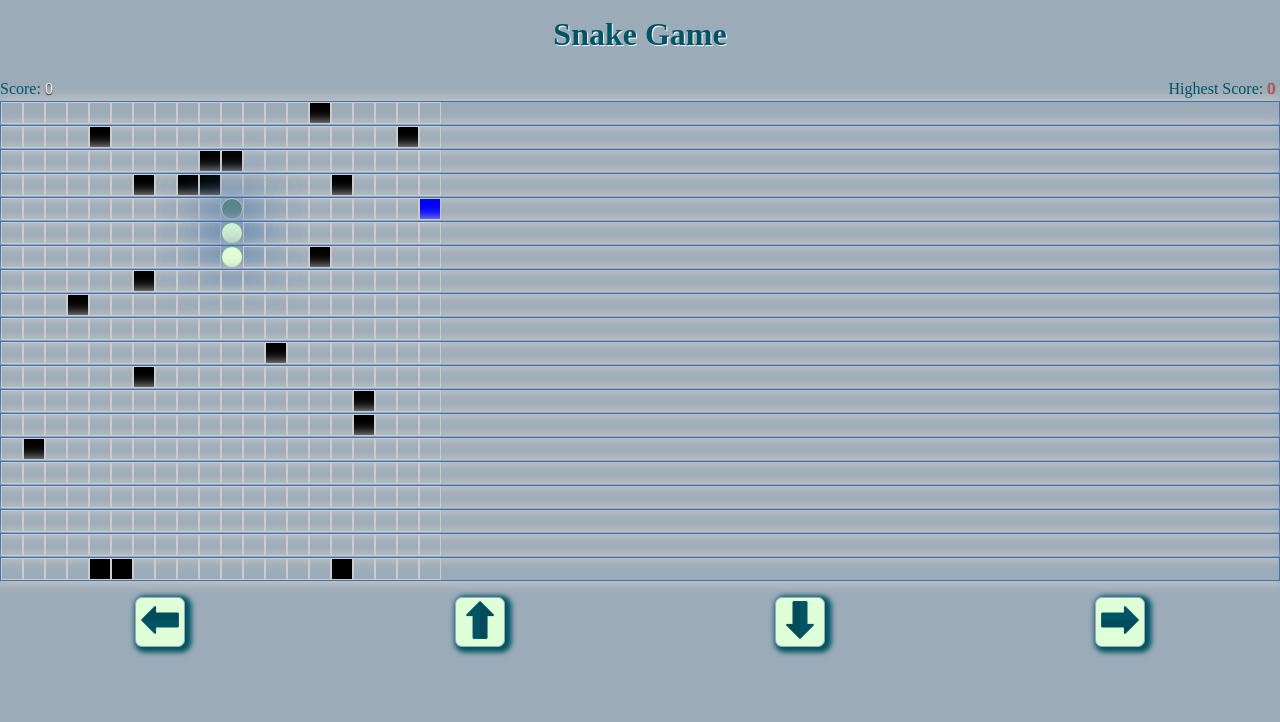
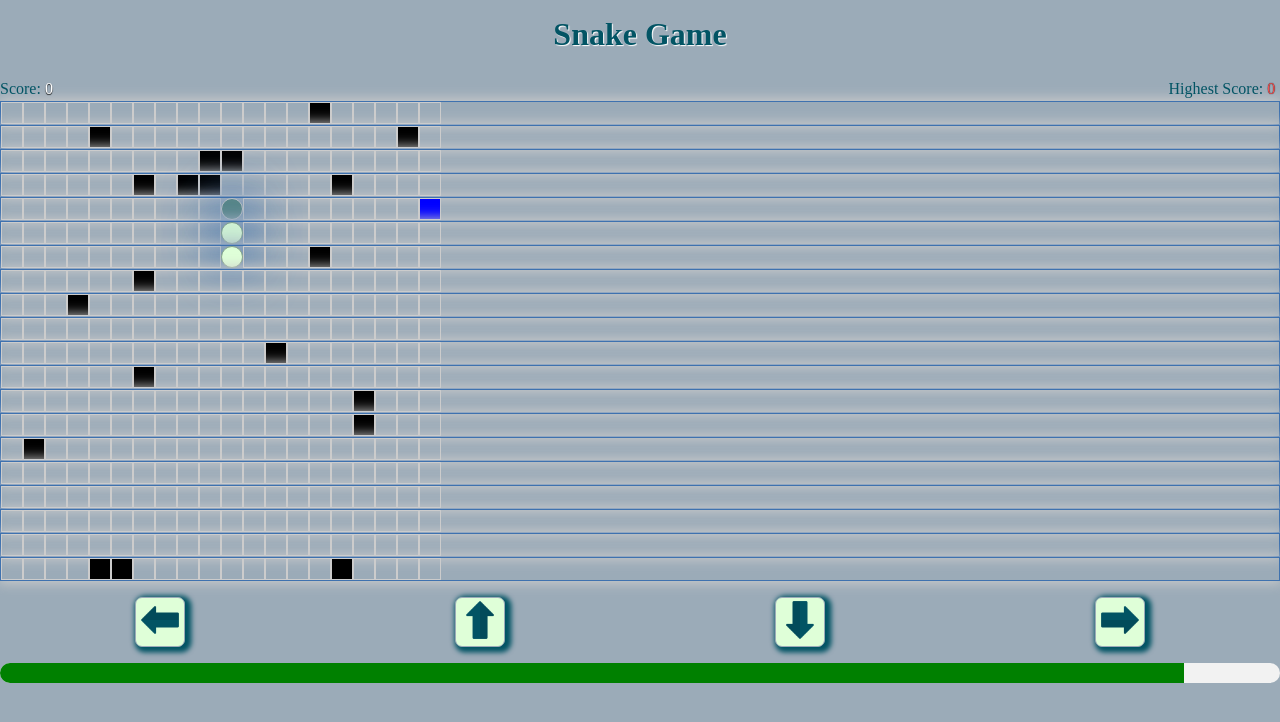
Before and after one commit to jsmblog/snake, a React (Vite) app: page / in a window 1280 px wide. Shown: the top 722 px of the page. Built offline with nearby package versions, Linux system fonts and the light colour scheme; no server answers; a web font is replaced by a local one.

Commit message:
bar-healt

```diff
--- a/src/App.jsx
+++ b/src/App.jsx
@@ -1,4 +1,4 @@
-import { useEffect, useState } from 'react';
+import { useEffect, useRef, useState } from 'react';
 import soundPrincipal from '/sound-principal.mp3';
 import useSound from 'use-sound';
 import soundEating from '/sound-eating.mp3';
@@ -30,7 +30,8 @@ const App = () => {
     return { x: randomX, y: randomY, color: randomColor };
   };
   const [highestScore, setHighestScore] = useState(0);
-
+  const [health, setHealth] = useState(100);
+const [isAlive, setIsAlive] = useState(true)
   const [playEating] = useSound(soundEating, { volume: 10 });
   const [playPrincipal, { stop }] = useSound(soundPrincipal, { volume: 1, loop: true });
   const [bombs, setBombs] = useState([]);
@@ -53,7 +54,11 @@ const App = () => {
     setSpeed(INITIAL_SPEED);
     clearInterval(appleTimer);
     clearInterval(colorTimer);
+    setIsAlive(true);
+    setHealth(100) // Agrega esta línea para marcar la serpiente como viva nuevamente
   };
+
+
 
   useEffect(() => {
     const handleKeyPress = (event) => {
@@ -94,13 +99,17 @@ const App = () => {
     };
   }, []);
 
-
+  const moveSnake = useRef(null);
   useEffect(() => {
     const moveSnake = setInterval(() => {
       setSnake((prevSnake) => {
         const newSnake = [...prevSnake];
         const head = newSnake[0];
         let newHead;
+        if (!isAlive) {
+          clearInterval(moveSnake);
+          return newSnake;
+        }
 
         if (direction === 'up') {
           newHead = { x: head.x, y: (head.y - 1 + GRID_SIZE) % GRID_SIZE };
@@ -120,19 +129,24 @@ const App = () => {
           newHead.x >= GRID_SIZE ||
           newHead.y < 0 ||
           newHead.y >= GRID_SIZE ||
-          bombs.some((bomb) => bomb.x === newHead.x && bomb.y === newHead.y)
+          bombs.some((bomb) => bomb.x === newHead.x && bomb.y === newHead.y) ||
+          newSnake.slice(1).some(
+            (segment) => segment.x === newHead.x && segment.y === newHead.y
+          )
         ) {
           clearInterval(moveSnake);
           setGameOver(true);
-          playExplosion(); // Reproducir el efecto de sonido de explosión
-          return newSnake; // Devolver la serpiente actual sin modificarla
+          playExplosion();
+          return newSnake;
         }
-
         if (newSnake.slice(1).some((segment) => segment.x === newHead.x && segment.y === newHead.y)) {
           clearInterval(moveSnake);
           setGameOver(true);
         }
-
+        if (!isAlive) {
+          clearInterval(moveSnake);
+          return newSnake;
+        }
         return newSnake;
       });
 
@@ -141,7 +155,7 @@ const App = () => {
     return () => {
       clearInterval(moveSnake);
     };
-  }, [direction, speed]);
+  }, [direction, speed ,  isAlive]);
 
   const animationGameOver = (gameOver) ? "slide-in-right" : ""
 
@@ -158,7 +172,7 @@ const App = () => {
           }, 7000);
         } else if (color === 'Chartreuse') {
           // Duplicar la velocidad por 15 segundos
-          setSpeed((prevSpeed) => prevSpeed / 1.95);
+          setSpeed((prevSpeed) => prevSpeed / 1.80);
           setTimeout(() => {
             setSpeed(INITIAL_SPEED);
           }, 7000);
@@ -191,6 +205,9 @@ const App = () => {
         });
 
         const scoreMultiplier = SCORE_MULTIPLIERS[COLORS.indexOf(apple.color)];
+        const healthIncrease = 8;
+        setHealth((prevHealth) => Math.min(prevHealth + healthIncrease, 100));
+        setInterval((prevTimer) => prevTimer + 10);
 
         setScore((prevScore) => prevScore + scoreMultiplier);
         setApple(generateRandomApple());
@@ -205,8 +222,24 @@ const App = () => {
       }
     };
 
-    checkCollision();
+    if (health <= 0) {
+      clearInterval(moveSnake);
+      setGameOver(true);
+      setIsAlive(false); // Agrega esta línea para marcar la serpiente como no viva
+    }
+    checkCollision()
   }, [snake, apple, score, playEating]);
+
+  useEffect(() => {
+    const timerInterval = setInterval(() => {
+      setHealth((prevHealth) => prevHealth - 1.5);
+    }, 1000);
+    document.querySelector('.health-bar-inner').style.width = `${health}%`;
+    return () => {
+      clearInterval(timerInterval);
+    };
+  }, []);
+
 
 
   useEffect(() => {
@@ -287,6 +320,10 @@ const App = () => {
   }, [score]);
 
 
+
+
+
+
   return (
     <div className="game-container">
       <h1 className='titleGame'>Snake Game</h1>
@@ -323,7 +360,7 @@ const App = () => {
         <button onClick={() => handleButtonClick('down')}> <span className='Arrows Arrows_down'><img width={40} src={arrow} alt="" /></span></button>
         <button onClick={() => handleButtonClick('right')}> <span className='Arrows Arrows_right'><img width={40} src={arrow} alt="" /></span></button>
       </div>
-      {gameOver && (
+      {gameOver &&  (
         <div className={`${animationGameOver} game-over`}>
           <p className='GameOver'>Game Over!</p>
           <p>Your Score: {score}</p>
@@ -332,6 +369,15 @@ const App = () => {
       )}
       <div className="score">Score: <span className='CounterScore'> {score}</span></div>
       <div className="highest-score">Highest Score: <span> {highestScore}</span> </div>
+      <div
+  className={`health-bar ${
+    health <= 20 ? 'low-health' : health <= 40 ? 'lowred-health' : health <= 50 ? 'medium-health' :  health <= 70 ? 'lowCas-health' : ''
+  }`}
+>
+  <div className="health-bar-inner" style={{ width: `${health}%` }}></div>
+</div>
+
+
     </div>
   );
 };
--- a/src/index.css
+++ b/src/index.css
@@ -191,3 +191,28 @@ right: 1.2rem;
     opacity: 1;
   }
 }
+.health-bar {
+  width: 100%;
+  height: 20px;
+  background-color: #f2f2f2;
+  border-radius: 10px;
+  overflow: hidden;
+}
+
+.health-bar-inner {
+  height: 100%;
+  background-color: green;
+  transition: width 0.3s ease-in-out;
+}
+.low-health .health-bar-inner {
+  background-color: rgba(255, 0, 0, 0.822);
+}
+.lowred-health .health-bar-inner {
+  background-color: red;
+}
+.medium-health .health-bar-inner {
+  background-color: yellow;
+}
+.lowCas-health .health-bar-inner {
+background-color: rgba(0, 128, 0, 0.849);
+}
```
